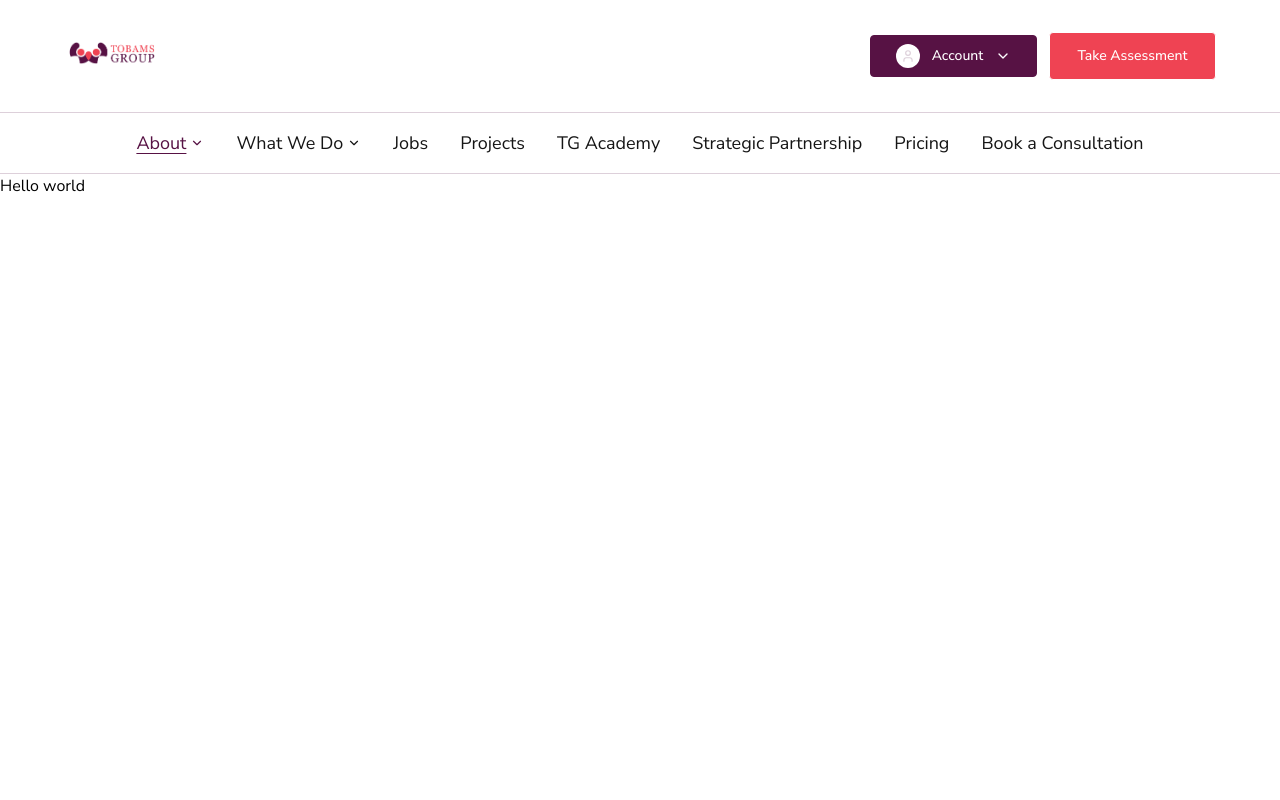
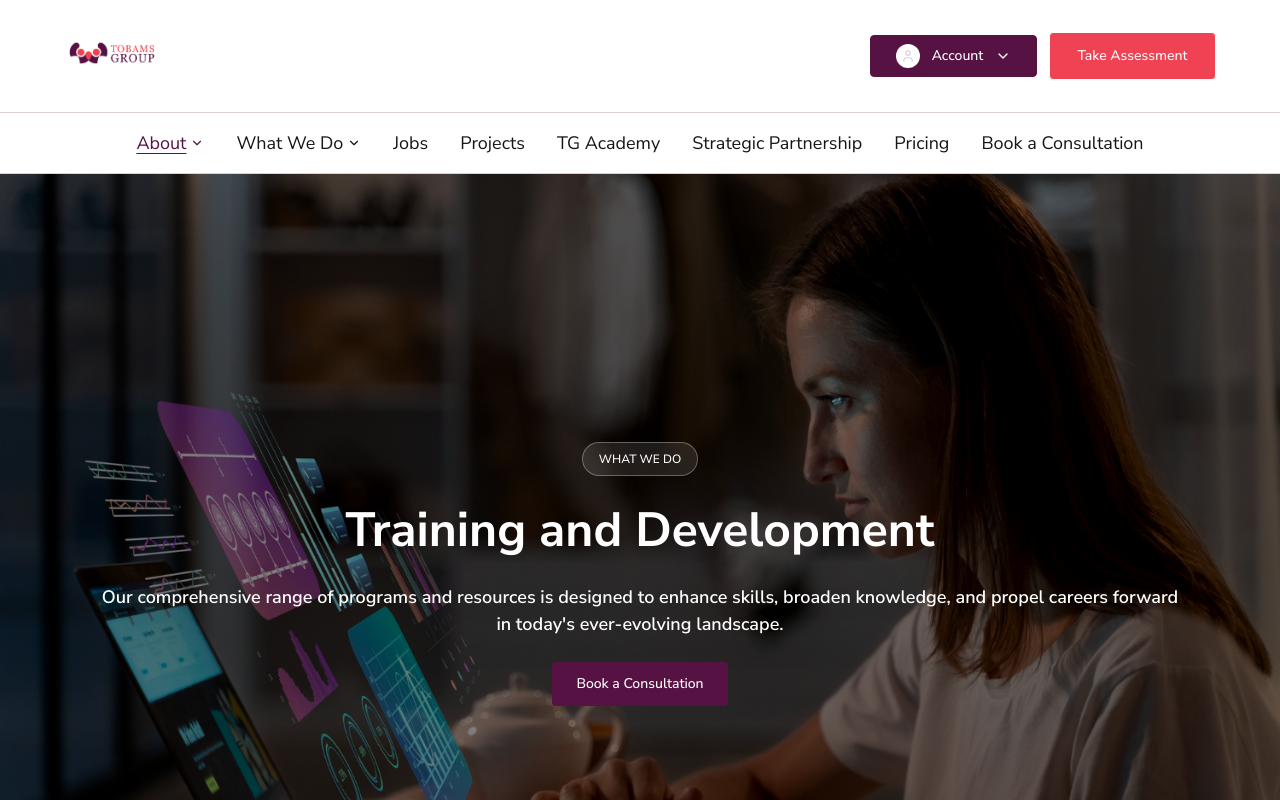
Before and after one commit to B4RTijesunii/tobams-group, a React (Vite) app: page / in a window 1280 px wide. Shown: the top 800 px of the page. Built offline with nearby package versions, Linux system fonts and the light colour scheme.

Commit message:
add hero

```diff
--- a/src/components/Hero.jsx
+++ b/src/components/Hero.jsx
@@ -1,6 +1,26 @@
 import React from "react";
 
 function Hero() {
-  return <div>Hello world</div>;
+  return (
+    <section className="relative bg-[url('/tobams-herobg.jpg')] bg-cover bg-center bg-no-repeat h-screen flex items-center justify-center px-6 xl:px-16">
+      <div className="absolute inset-0 bg-black/50" />
+      <div className="relative z-10 items-center text-center flex flex-col gap-6 max-w-[1077px] mx-auto">
+        <span className=" bg-white/10 text-center rounded-full font-medium text-white bg-black text-xs uppercase border border-white/30  px-4 py-2 opacity-100 flex ">
+          WHAT WE DO
+        </span>
+        <h1 className="text-white font-sans font-bold text-3xl xl:text-5xl leading-tight ">
+          Training and Development
+        </h1>
+        <p className="text-white font-sans font-semibold text-base xl:text-lg leading-[150%] tracking-normal">
+          Our comprehensive range of programs and resources is designed to
+          enhance skills, broaden knowledge, and propel careers forward in
+          today's ever-evolving landscape.
+        </p>
+        <button className="bg-primary text-white px-6 py-3 rounded-sm text-sm font-medium hover:bg-primary-hover transition-colors">
+          Book a Consultation
+        </button>
+      </div>
+    </section>
+  );
 }
 export default Hero;
```
Also changed, not shown: public/tobams-herobg.jpg (renamed from src/assets/tobams-herobg.jpg).
